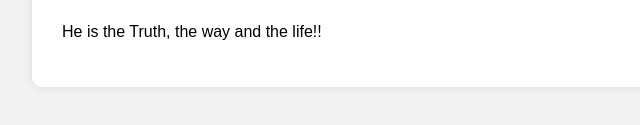
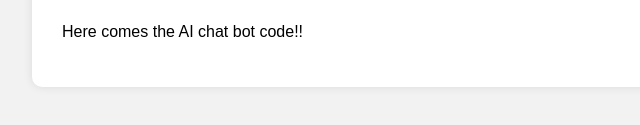
Before and after one commit to johnstephengutam/SWE645_REPO, a plain HTML site: page SWE645_HW2/WebContent/index.html in a window 1280 px wide. Shown: the part 1348-1473 px from the top of the page, 258-898 px from the left. Drawn offline with Linux system fonts and the light colour scheme.

```diff
--- a/SWE645_HW2/WebContent/index.html
+++ b/SWE645_HW2/WebContent/index.html
@@ -117,7 +117,7 @@
             <input type="submit" value="Submit">
             <input type="reset" value="Cancel">
         </form>
-        <p>He is the Truth, the way and the life!!<p>
+        <p>Here comes the AI chat bot code!!<p>
     </div>
 </body>
 </html>
```
